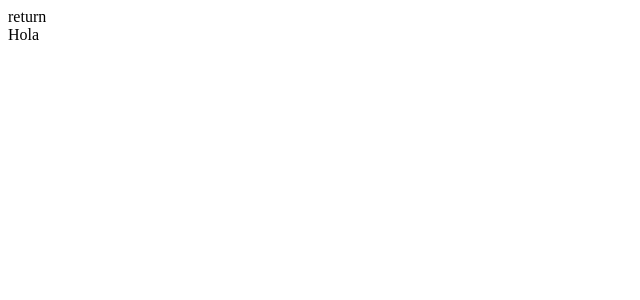
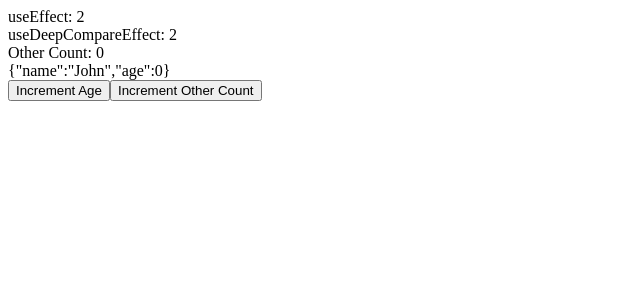
Before and after one commit to sokaluis/react-core-library, a React (Create React App) app: page / in a window 1280 px wide. Shown: the top 300 px of the page, without its empty margins (0-640 px from the left). Built offline with nearby package versions, Linux system fonts and the light colour scheme.

Commit message:
useDeepCompareEffect

```diff
--- a/package.json
+++ b/package.json
@@ -43,6 +43,7 @@
     ]
   },
   "devDependencies": {
+    "@types/lodash": "^4.14.182",
     "@types/react-transition-group": "^4.4.4",
     "@types/styled-components": "^5.1.25"
   }
--- a/src/App.tsx
+++ b/src/App.tsx
@@ -1,3 +1,5 @@
+import { DeepCompareEffect } from "views";
+
 const App = () => {
   return (
     <>
@@ -15,7 +17,7 @@ const App = () => {
       {/* <FetchExample /> */}
       {/* <ScriptExample /> */}
       {/* To Fix Close */}
-      return <div>Hola</div>
+      <DeepCompareEffect />
     </>
   );
 };
--- a/src/hooks/index.ts
+++ b/src/hooks/index.ts
@@ -11,3 +11,4 @@ export * from "./useTimeout";
 export * from "./useToggle";
 export * from "./useUpdateEffect";
 export * from "./useScript";
+export * from "./useDeepCompareEffect";
--- /dev/null
+++ b/src/hooks/useDeepCompareEffect.ts
@@ -0,0 +1,17 @@
+import { useEffect, useRef } from "react";
+import isEqual from "lodash/fp/isEqual";
+
+export const useDeepCompareEffect = (
+  callback: () => void,
+  ...dependencies: any[]
+) => {
+  // TODO: type dependencies correctly
+  const currentDependenciesRef = useRef<any[]>();
+
+  if (!isEqual(currentDependenciesRef.current, dependencies)) {
+    currentDependenciesRef.current = dependencies;
+  }
+
+  // eslint-disable-next-line react-hooks/exhaustive-deps
+  useEffect(callback, [currentDependenciesRef.current]);
+};
--- /dev/null
+++ b/src/views/HooksExamples/DeepCompareEffect.tsx
@@ -0,0 +1,55 @@
+import { useEffect, useState, useRef } from "react";
+import { useDeepCompareEffect } from "hooks";
+
+const DeepCompareEffectComponent = () => {
+  const [age, setAge] = useState(0);
+  const [otherCount, setOtherCount] = useState(0);
+  const useEffectCountRef = useRef<any>({
+    textContent: 0,
+  });
+  const useDeepCompareEffectCountRef = useRef<any>();
+
+  // const person = useMemo(() => {
+  //   return {
+  //     name: "John",
+  //     age,
+  //   };
+  // }, [age]);
+  const person = { name: "John", age };
+
+  console.log("person", person);
+
+  useEffect(() => {
+    if (!useEffectCountRef) return;
+    useEffectCountRef.current.textContent =
+      parseInt(useEffectCountRef.current.textContent) + 1;
+    // eslint-disable-next-line react-hooks/exhaustive-deps
+  }, [person]);
+
+  useDeepCompareEffect(() => {
+    if (!useEffectCountRef) return;
+    useDeepCompareEffectCountRef.current.textContent =
+      parseInt(useDeepCompareEffectCountRef.current.textContent) + 1;
+  }, [person]);
+
+  return (
+    <div>
+      <div>
+        useEffect: <span ref={useEffectCountRef}>0</span>
+      </div>
+      <div>
+        useDeepCompareEffect: <span ref={useDeepCompareEffectCountRef}>0</span>
+      </div>
+      <div>Other Count: {otherCount}</div>
+      <div>{JSON.stringify(person)}</div>
+      <button onClick={() => setAge((currentAge) => currentAge + 1)}>
+        Increment Age
+      </button>
+      <button onClick={() => setOtherCount((count) => count + 1)}>
+        Increment Other Count
+      </button>
+    </div>
+  );
+};
+
+export default DeepCompareEffectComponent;
--- a/src/views/HooksExamples/index.ts
+++ b/src/views/HooksExamples/index.ts
@@ -9,3 +9,4 @@ export { default as TimeOutExample } from "./TimeOutExample";
 export { default as ToggleExample } from "./ToggleExample";
 export { default as UpdateEffectExample } from "./UpdateEffectExample";
 export { default as ScriptExample } from "./ScriptExample";
+export { default as DeepCompareEffect } from "./DeepCompareEffect";
```
Also changed, not shown: src/hooks/README.md, 1 other file (tests, documents, lock files or other folders).
